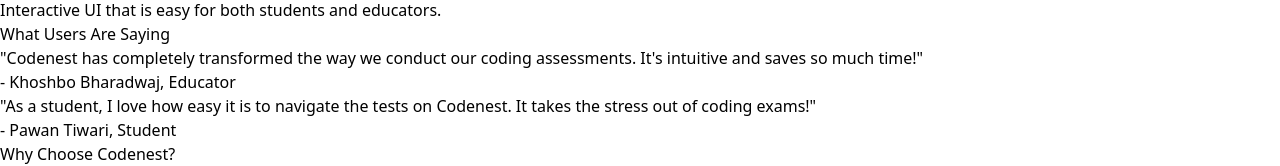
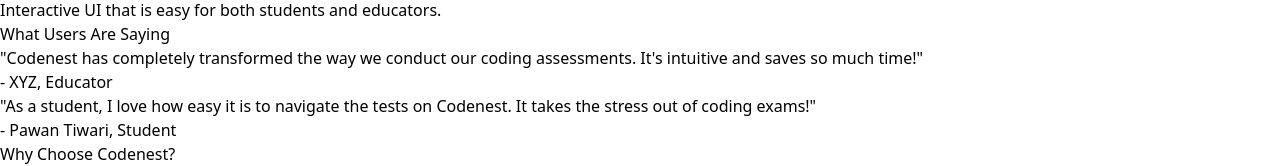
Before and after one commit to tulsirampathe/codenest-client, a React (Vite) app: page /about in a window 1280 px wide. Shown: the part 410-576 px from the top of the page. Built offline with nearby package versions, Linux system fonts and the light colour scheme; no server answers.

Commit message:
edit: about section

```diff
--- a/src/components/homepage/About.jsx
+++ b/src/components/homepage/About.jsx
@@ -46,7 +46,7 @@
         <div className="grid grid-cols-1 md:grid-cols-2 gap-8">
           <div className="bg-gray-700 p-6 shadow-md rounded-lg transition-transform transform hover:scale-105 hover:bg-gray-600">
             <p className="text-lg text-gray-300">"Codenest has completely transformed the way we conduct our coding assessments. It's intuitive and saves so much time!"</p>
-            <p className="text-right font-semibold mt-2 text-yellow-400">- Khoshbo Bharadwaj, Educator</p>
+            <p className="text-right font-semibold mt-2 text-yellow-400">- XYZ, Educator</p>
           </div>
           <div className="bg-gray-700 p-6 shadow-md rounded-lg transition-transform transform hover:scale-105 hover:bg-gray-600">
             <p className="text-lg text-gray-300">"As a student, I love how easy it is to navigate the tests on Codenest. It takes the stress out of coding exams!"</p>
```
